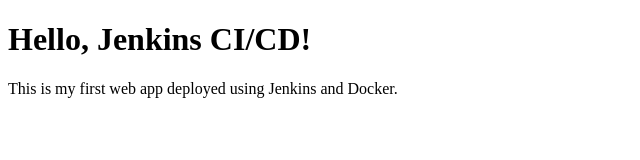
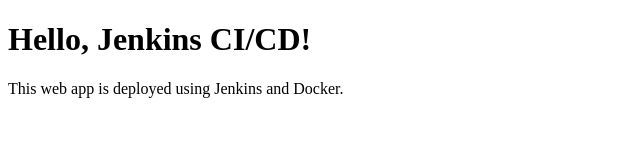
Before and after one commit to Shraddha571997/ci-cd-webapp, a plain HTML site: page index.html in a window 1280 px wide. Shown: the full height of the page, 0-640 px from the left. Drawn offline with Linux system fonts and the light colour scheme.

Commit message:
Initial CI/CD setup

```diff
--- a/index.html
+++ b/index.html
@@ -5,6 +5,6 @@
 </head>
 <body>
     <h1>Hello, Jenkins CI/CD!</h1>
-    <p>This is my first web app deployed using Jenkins and Docker.</p>
+    <p>This web app is deployed using Jenkins and Docker.</p>
 </body>
 </html>
```
Also changed, not shown: 2 other files.
